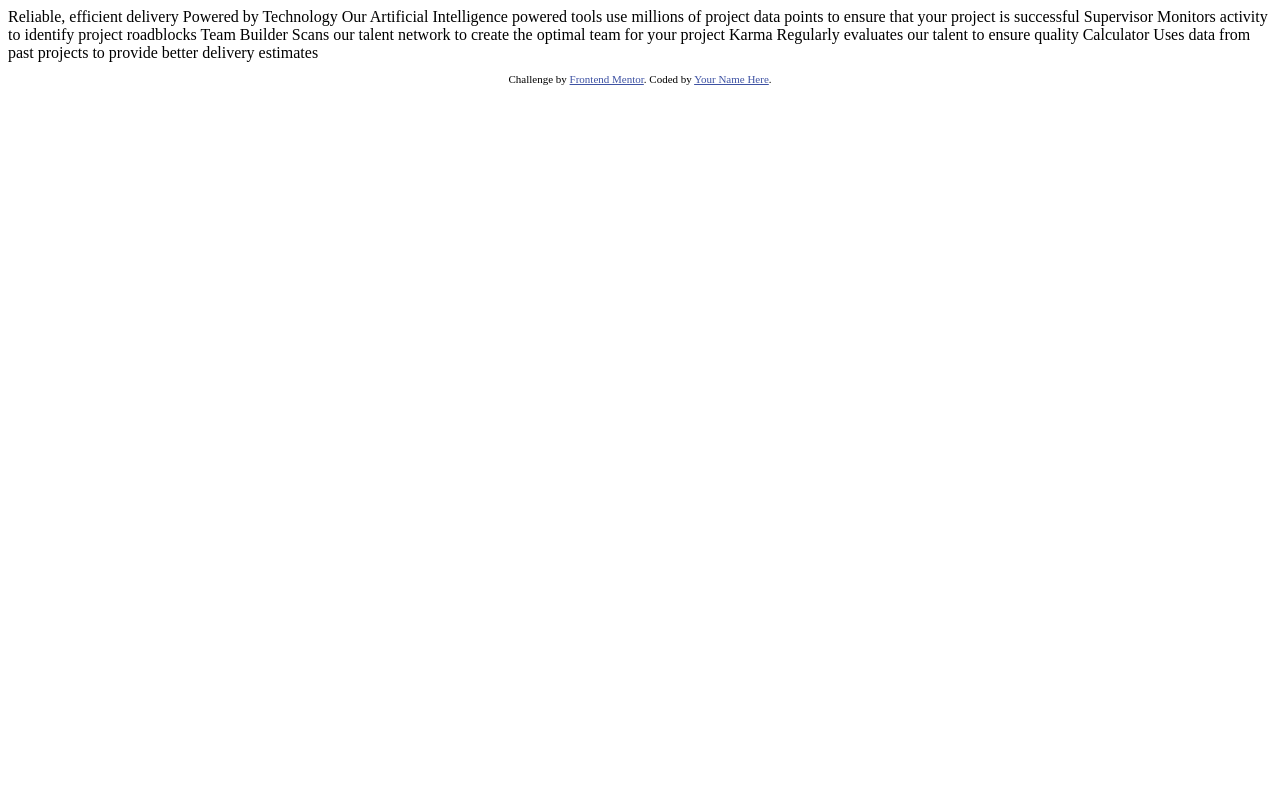
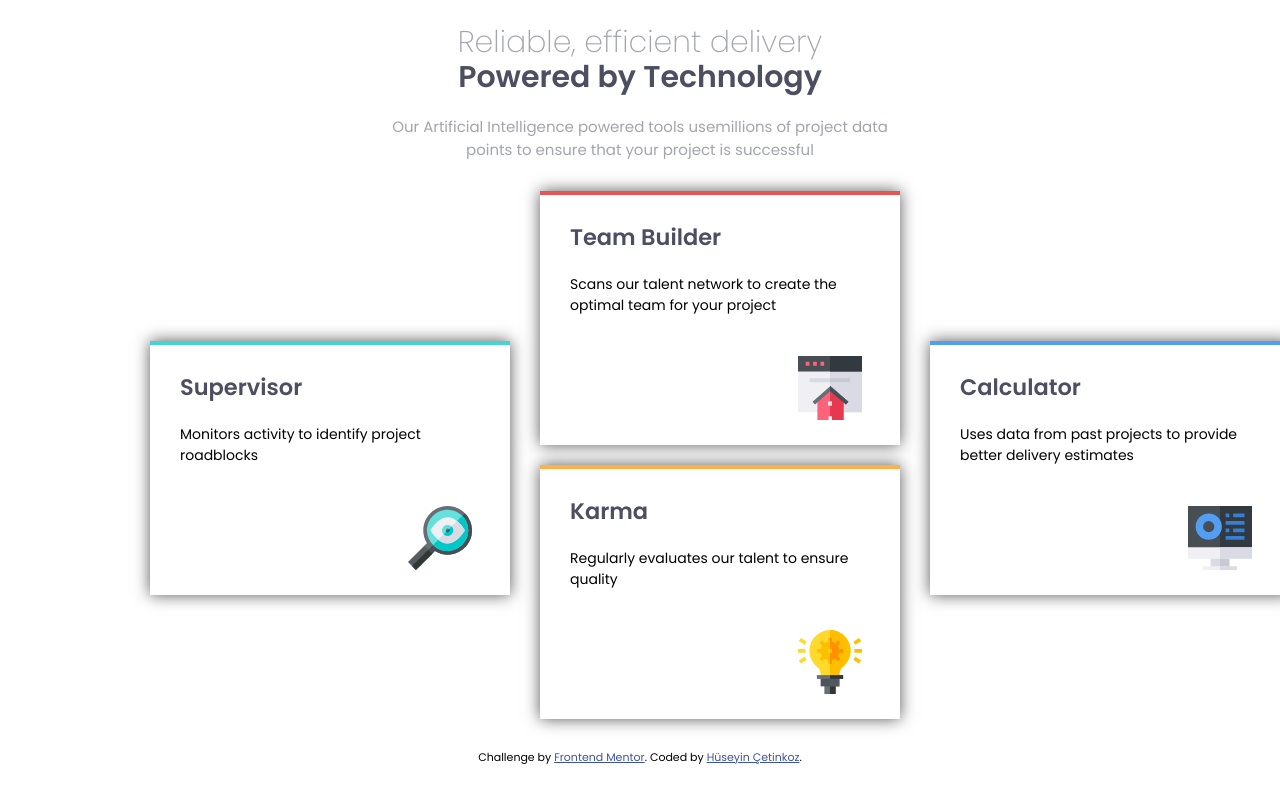
Before and after one commit to huseyincetinkoz/four-card-feature-section-master, a plain HTML site: page index.html in a window 1280 px wide. Drawn offline with Linux system fonts and the light colour scheme.

Commit message:
Project Done

```diff
--- a/index.html
+++ b/index.html
@@ -7,6 +7,7 @@
   <link rel="icon" type="image/png" sizes="32x32" href="./images/favicon-32x32.png">
 
   <title>Frontend Mentor | Four card feature section</title>
+  <link rel="stylesheet" href="style.css">
 
   <!-- Feel free to remove these styles or customise in your own stylesheet 👍 -->
   <style>
@@ -16,29 +17,61 @@
 </head>
 <body>
 
-  Reliable, efficient delivery
-  Powered by Technology
 
-  Our Artificial Intelligence powered tools use millions of project data points
-  to ensure that your project is successful
+  <div class="container">
 
-  Supervisor
-  Monitors activity to identify project roadblocks
 
-  Team Builder
-  Scans our talent network to create the optimal team for your project
+    <h2 class="header">Reliable, efficient delivery</h2>
+    <h1 class="header2">Powered by Technology</h1>
 
-  Karma
-  Regularly evaluates our talent to ensure quality
+    <p class="paragraf">Our Artificial Intelligence powered tools usemillions of project data <br> points to ensure that your project is successful</p>
 
-  Calculator
-  Uses data from past projects to provide better delivery estimates
+    <div class="card-container">
+
+      <div class="card-box">
+        <div class="card card1">
+          <h2 class="card-header">Supervisor</h2>
+          <p class="card-text"> Monitors activity to identify project roadblocks</p>
+          <img src="images/icon-supervisor.svg" alt="" class="card-img">
+        </div>
+      </div>
+
+      <div class="card-box">
+        <div class="card card3">
+          <h2 class="card-header">Team Builder</h2>
+          <p class="card-text"> Scans our talent network to create the optimal team for your project</p>
+          <img src="images/icon-team-builder.svg" alt="" class="card-img">
+        </div>
+          <div class="card margin card4">
+            <h2 class="card-header">Karma</h2>
+            <p class="card-text"> Regularly evaluates our talent to ensure quality</p>
+            <img src="images/icon-karma.svg" alt="" class="card-img">
+          </div>
+      </div>
+
+      <div class="card-box">
+        <div class="card card2">
+          <h2 class="card-header">Calculator</h2>
+          <p class="card-text"> Uses data from past projects to provide better delivery estimates</p>
+          <img src="images/icon-calculator.svg" alt="" class="card-img">
+        </div>
+      </div>
+
+    </div>
+
+
+
+  </div>
+
+
+
+
 
 
   <footer>
     <p class="attribution">
       Challenge by <a href="https://www.frontendmentor.io?ref=challenge" target="_blank">Frontend Mentor</a>.
-      Coded by <a href="#">Your Name Here</a>.
+      Coded by <a href="#">Hüseyin Çetinkoz</a>.
     </p>
   </footer>
 </body>
--- /dev/null
+++ b/style.css
@@ -0,0 +1,101 @@
+@import url('https://fonts.googleapis.com/css2?family=Poppins:wght@200;400;600&display=swap');
+
+*{
+    margin: 0;
+    padding: 0;
+    font-family: 'Poppins', sans-serif;
+}
+
+body{
+    box-sizing: border-box;
+    font-size: 15px;
+    display: flex;
+    flex-direction: column;
+}
+
+.container{
+    background-color: #fff;
+    text-align: center;
+    margin-top: 20px;
+}
+
+.header{
+    font-weight: 200;
+    margin-top: 0px;
+    font-size: 30px;
+   color: hsl(229, 6%, 66%);
+}
+
+.header2{
+    font-weight: 600;
+    margin-top: -10px;
+    color: hsl(234, 12%, 34%);
+}
+
+.paragraf{
+    margin-top: 15px;
+    color: hsl(229, 6%, 66%)
+
+}
+
+.card-container{
+    margin: 30px 120px;
+    display: flex;
+
+}
+
+
+
+
+.card{
+    background-color: #fff;
+    width: 300px;
+    height: 200px;
+    padding: 25px 30px;
+    margin-left: 30px;
+    box-shadow: 0px 0px 15px 0px rgba(0,0,0,0.66);
+}
+
+.card1 {
+    margin-top: 150px;
+    border-top: 4px solid hsl(180, 62%, 55%);
+
+}
+
+.card2{
+    margin-top: 150px;
+    border-top: 4px solid hsl(212, 86%, 64%);
+}
+
+.card3{
+    border-top: 4px solid hsl(0, 78%, 62%);
+}
+
+.card4{
+    border-top: 4px solid  hsl(34, 97%, 64%);
+}
+
+
+
+.card-header{
+    text-align: left;
+    color:  hsl(234, 12%, 34%);
+}
+
+.card-text{
+    text-align: left;
+    margin-top: 20px;
+    font-weight: 400;
+    font-size: 14px;
+
+}
+
+.margin{
+    margin-top: 20px;
+}
+
+
+.card-img{
+    margin-top: 40px;
+    margin-left: 220px;
+}
```
Also changed, not shown: 1 other file.
